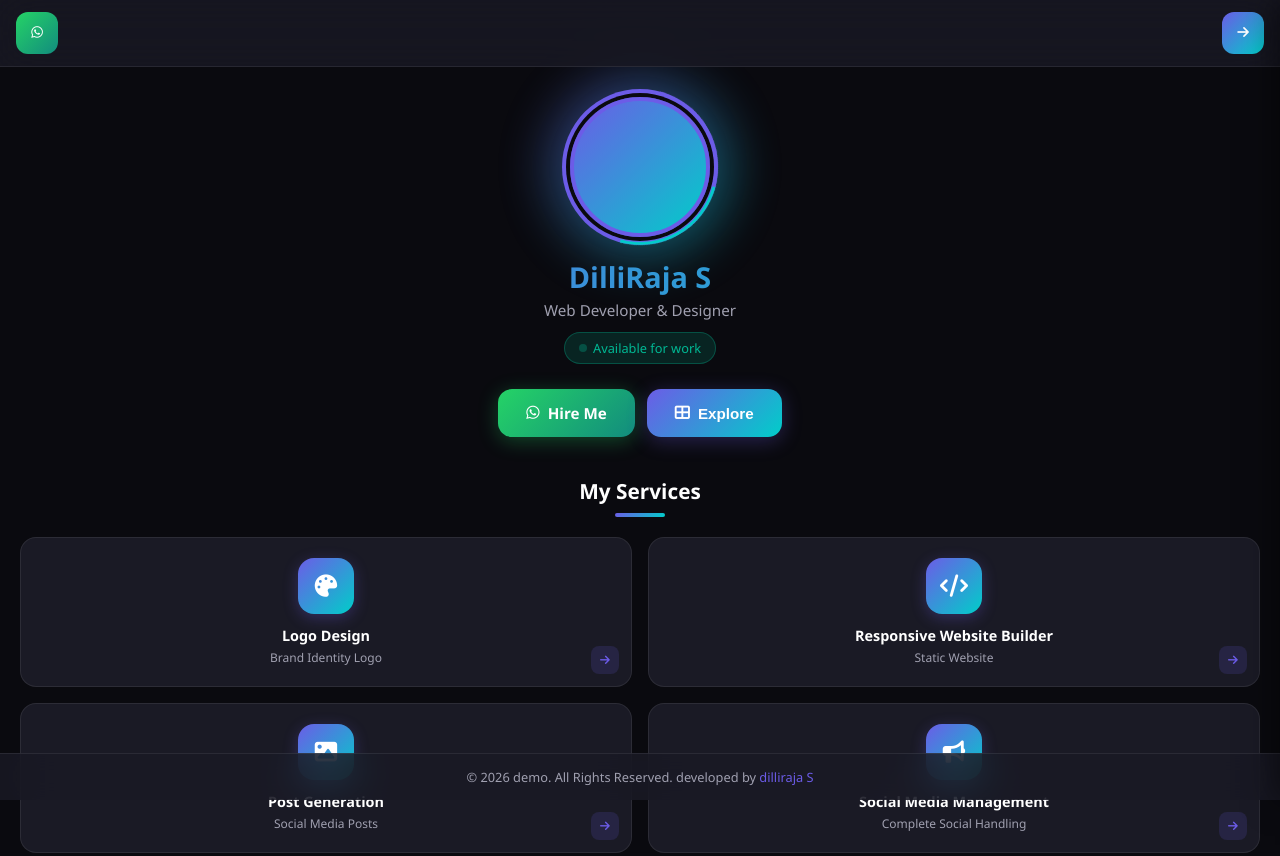
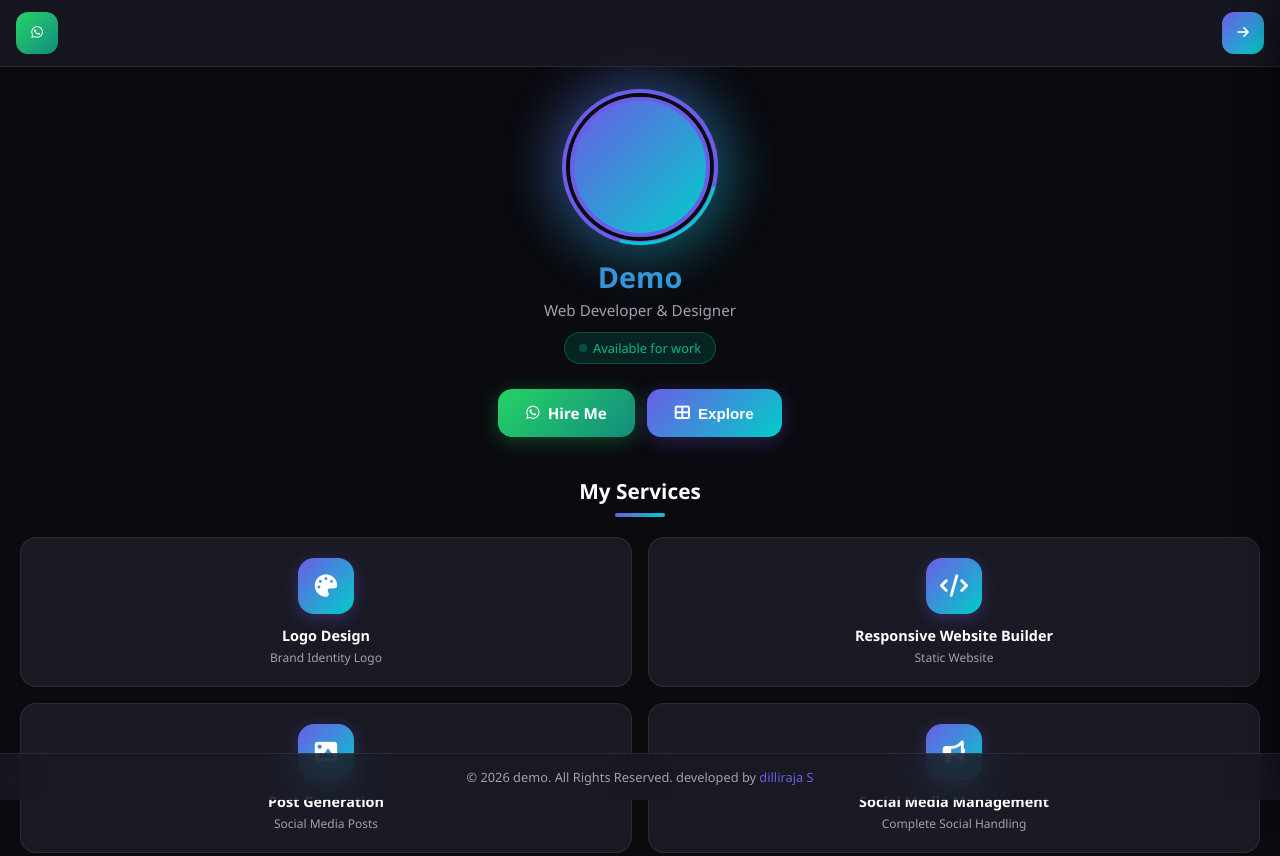
Before and after one commit to DilliStudio/demo, a plain HTML site: page index.html in a window 1280 px wide. Shown: the top 856 px of the page. Drawn offline with Linux system fonts and the light colour scheme.

Commit message:
Add files via upload

```diff
--- a/admin.json
+++ b/admin.json
@@ -1,6 +1,6 @@
 {
     "profile": {
-        "name": "DilliRaja S",
+        "name": "Demo",
         "tagline": "Web Developer & Designer",
         "bio": "Passionate about creating beautiful, functional websites and digital experiences. Specializing in modern web technologies and creative design solutions.",
         "logo": "DR",
--- a/index.html
+++ b/index.html
@@ -3,7 +3,7 @@
 <head>
     <meta charset="UTF-8">
     <meta name="viewport" content="width=device-width, initial-scale=1.0, maximum-scale=1.0, user-scalable=no">
-    <title>DilliRaja S - Portfolio</title>
+    <title>Demo - Portfolio</title>
     <link rel="stylesheet" href="styles.css">
     <link rel="stylesheet" href="https://cdnjs.cloudflare.com/ajax/libs/font-awesome/6.4.0/css/all.min.css">
 </head>
@@ -60,7 +60,7 @@
                         </div>
                         <div class="loading-ring"></div>
                     </div>
-                    <h1 class="name" id="homeName">DilliRaja S</h1>
+                    <h1 class="name" id="homeName">Demo</h1>
                     <p class="tagline" id="homeTagline">Web Developer & Designer</p>
                     <div class="status-badge">
                         <span class="status-dot"></span>
@@ -90,25 +90,21 @@
                         <div class="service-icon-wrap"><i class="fas fa-palette"></i></div>
                         <h3>Logo Design</h3>
                         <p>Brand Identity</p>
-                        <div class="service-arrow"><i class="fas fa-arrow-right"></i></div>
                     </div>
                     <div class="service-card" data-category="services" data-service="website">
                         <div class="service-icon-wrap"><i class="fas fa-code"></i></div>
                         <h3>Web Development</h3>
                         <p>Responsive Sites</p>
-                        <div class="service-arrow"><i class="fas fa-arrow-right"></i></div>
                     </div>
                     <div class="service-card" data-category="services" data-service="post">
                         <div class="service-icon-wrap"><i class="fas fa-image"></i></div>
                         <h3>Post Design</h3>
                         <p>Social Media</p>
-                        <div class="service-arrow"><i class="fas fa-arrow-right"></i></div>
                     </div>
                     <div class="service-card" data-category="services" data-service="social-media">
                         <div class="service-icon-wrap"><i class="fas fa-bullhorn"></i></div>
                         <h3>Social Media</h3>
                         <p>Management</p>
-                        <div class="service-arrow"><i class="fas fa-arrow-right"></i></div>
                     </div>
                 </div>
             </div>
@@ -130,7 +126,7 @@
         </main>
 
         <footer class="premium-footer">
-            <div class="footer-content"><p>&copy; 2026 demo. All Rights Reserved. developed by <a href="https://dillistudio.github.io/raj" target="_blank">dilliraja S</a></p></div>
+            <div class="footer-content"><p>&copy; 2026 demo. All Rights Reserved.<br>developed by <a href="https://dillistudio.github.io/raj" target="_blank">dilliraja S</a></p></div>
         </footer>
     </div>
 
@@ -177,7 +173,7 @@
         </main>
 
         <footer class="premium-footer">
-            <div class="footer-content"><p>&copy; 2026 demo. All Rights Reserved. developed by <a href="https://dillistudio.github.io/raj" target="_blank">dilliraja S</a></p></div>
+            <div class="footer-content"><p>&copy; 2026 demo. All Rights Reserved.<br>developed by <a href="https://dillistudio.github.io/raj" target="_blank">dilliraja S</a></p></div>
         </footer>
     </div>
 
@@ -198,9 +194,9 @@
             <div id="about-section" class="detail-section">
                 <div class="about-content">
                     <div class="about-image">
-                        <img src="" alt="DilliRaja S" id="aboutProfileImg">
+                        <img src="" alt="Demo" id="aboutProfileImg">
                     </div>
-                    <h2 id="aboutName">DilliRaja S</h2>
+                    <h2 id="aboutName">Demo</h2>
                     <p class="about-role" id="aboutRole">Web Developer & Designer</p>
                     <p class="about-bio" id="aboutBio">Passionate about creating beautiful, functional websites and digital experiences. Specializing in modern web technologies and creative design solutions.</p>
                     <div class="about-stats">
@@ -315,7 +311,7 @@
         </main>
 
         <footer class="premium-footer">
-            <div class="footer-content"><p>&copy; 2026 demo. All Rights Reserved. developed by <a href="https://dillistudio.github.io/raj" target="_blank">dilliraja S</a></p></div>
+            <div class="footer-content"><p>&copy; 2026 demo. All Rights Reserved.<br>developed by <a href="https://dillistudio.github.io/raj" target="_blank">dilliraja S</a></p></div>
         </footer>
     </div>
 
--- a/script.js
+++ b/script.js
@@ -1,6 +1,6 @@
 // Default Profile Data (fallback)
 const defaultProfile = {
-    name: 'DilliRaja S',
+    name: 'Demo',
     tagline: 'Web Developer & Designer',
     bio: 'Passionate about creating beautiful, functional websites and digital experiences. Specializing in modern web technologies and creative design solutions.',
     logo: 'DR',
@@ -130,7 +130,6 @@ class ProfileManager {
                         <div class="service-icon-wrap"><i class="${s.icon || 'fas fa-star'}"></i></div>
                         <h3>${s.title}</h3>
                         <p>${s.demos?.[0]?.title || 'Service'}</p>
-                        <div class="service-arrow"><i class="fas fa-arrow-right"></i></div>
                     </div>
                 `).join('');
             }
@@ -970,7 +969,6 @@ class SettingsSystem {
                         <div class="service-icon-wrap"><i class="${s.icon || 'fas fa-star'}"></i></div>
                         <h3>${s.title}</h3>
                         <p>${s.demos?.[0]?.title || 'Service'}</p>
-                        <div class="service-arrow"><i class="fas fa-arrow-right"></i></div>
                     </div>
                 `).join('');
             }
@@ -1209,4 +1207,4 @@ const statsSection = document.querySelector('.stats-section');
 if (statsSection) observer.observe(statsSection);
 
 document.addEventListener('touchstart', () => {}, { passive: true });
-console.log('DilliRaja S Portfolio Loaded!');
+console.log('Demo Portfolio Loaded!');
--- a/site.json
+++ b/site.json
@@ -1,7 +1,7 @@
 {
     "version": "1.0",
     "lastUpdated": "2026-08-07",
-    "author": "DilliRaja S",
+    "author": "Demo",
     "contact": {
         "phone": "+91 9500388259",
         "email": "dilliraja@example.com",
--- a/styles.css
+++ b/styles.css
@@ -406,27 +406,6 @@ body {
 .service-card p {
     font-size: 0.75rem;
     color: var(--text-secondary);
-}
-
-.service-arrow {
-    position: absolute;
-    bottom: 12px;
-    right: 12px;
-    width: 28px;
-    height: 28px;
-    background: rgba(108, 92, 231, 0.15);
-    border-radius: 8px;
-    display: flex;
-    align-items: center;
-    justify-content: center;
-    font-size: 0.7rem;
-    color: var(--accent);
-    transition: all 0.3s;
-}
-
-.service-card:hover .service-arrow {
-    background: var(--gradient);
-    color: white;
 }
 
 /* Stats Section */
```
